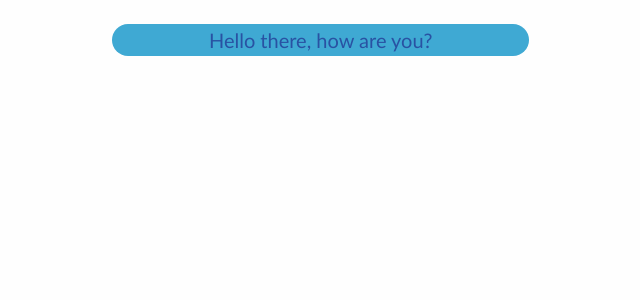
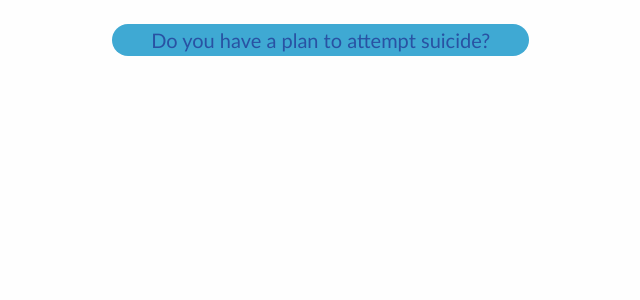
Before and after one commit to Ubspy/Hack-K-State-2019, a Flask app: page / in a window 1280 px wide. Shown: the part 67-367 px from the top of the page, without its empty margins (111-751 px from the left). Run offline with Flask 2, Linux system fonts and the light colour scheme; parts of the project's set-up code (start-up, migrations or seed data) failed here and were passed over; some libraries are stand-ins or nearby versions.

Commit message:
Changed first question

```diff
--- a/templates/webpage.html
+++ b/templates/webpage.html
@@ -30,7 +30,7 @@
             <div class="cell medium-1 large-2"> </div>
             <div class="cell medium-4">
                 <div class="bottext" class="media-object-section">
-                <p class="lead"height="500"> Hello there, how are you?</p>
+                <p class="lead"height="500"> Do you have a plan to attempt suicide?</p>
             </div>
         </div>
     </div>
```
